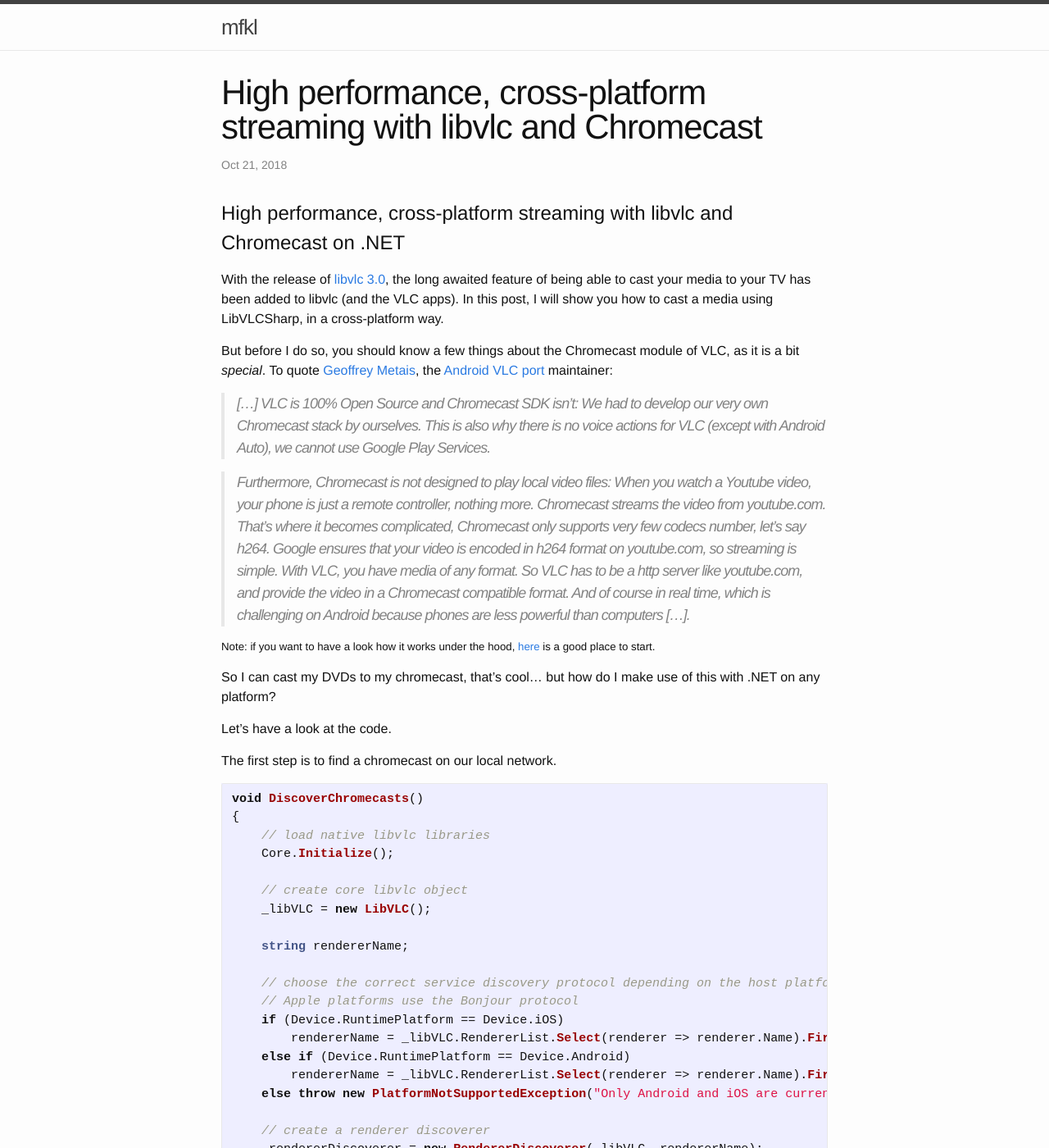
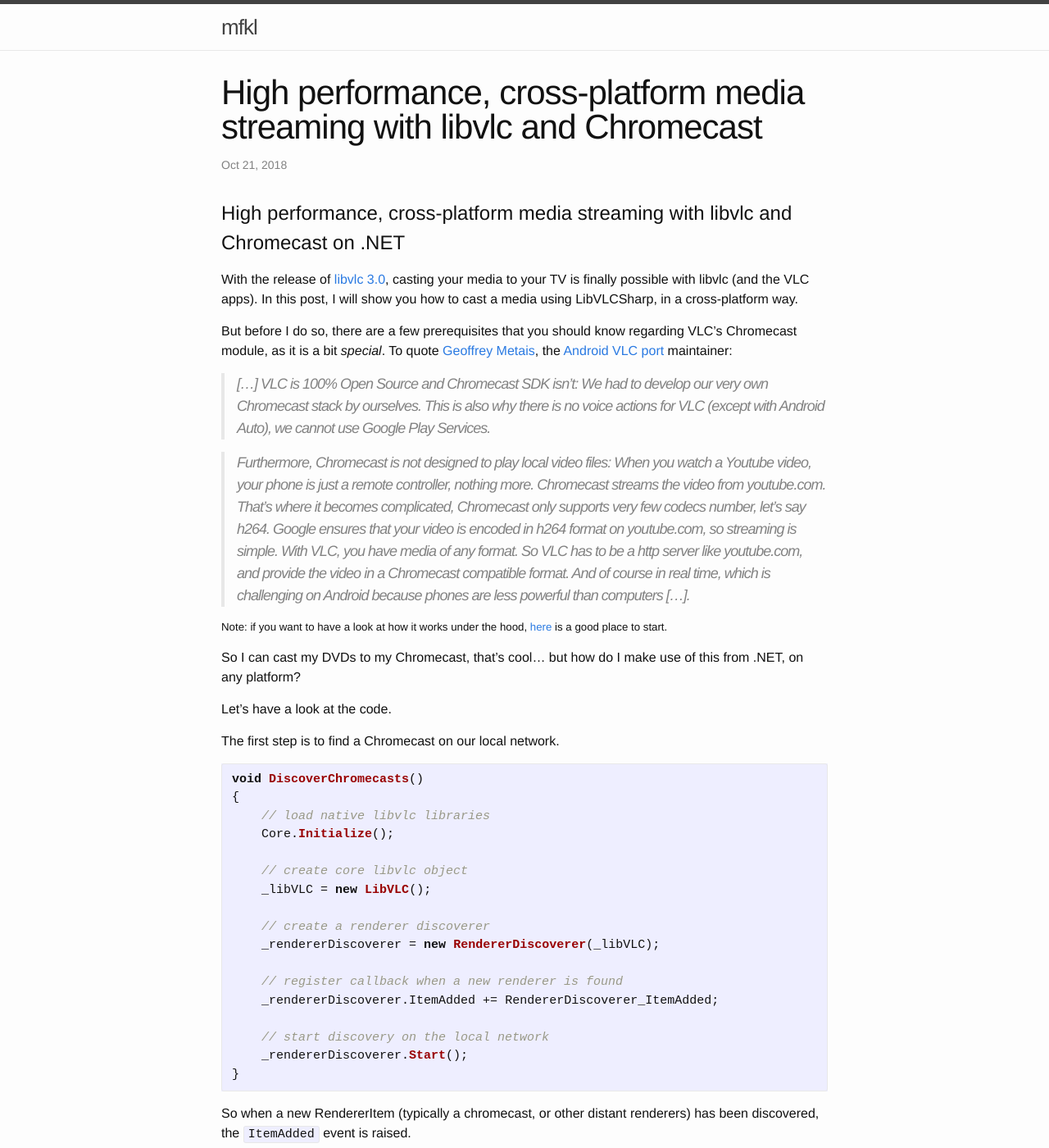
Before and after one commit to mfkl/mfkl.github.io, a Jekyll site: the page built from _posts/2018-10-22-High-performance-cross-platform-streaming-with-libvlc-and-Chromecast-on-.NET.markdown, in a window 1280 px wide and 1400 px high. Shown: the whole window at 82% size. Built offline with Jekyll 4.4.1, drawn with Linux system fonts in a browser that asks for light colours; some of the changed text lies outside the part shown.

Commit message:
update chromecast post

```diff
--- a/_posts/2018-10-22-High-performance-cross-platform-streaming-with-libvlc-and-Chromecast-on-.NET.markdown
+++ b/_posts/2018-10-22-High-performance-cross-platform-streaming-with-libvlc-and-Chromecast-on-.NET.markdown
@@ -1,14 +1,14 @@
 ---
 layout: post
-title:  "High performance, cross-platform streaming with libvlc and Chromecast"
+title:  "High performance, cross-platform media streaming with libvlc and Chromecast"
 date:   2018-10-21 10:10:40 +0700
 categories: chromecast
 ---
-# High performance, cross-platform streaming with libvlc and Chromecast on .NET
+# High performance, cross-platform media streaming with libvlc and Chromecast on .NET
 
-With the release of [libvlc 3.0](https://www.videolan.org/vlc/releases/3.0.0.html), the long awaited feature of being able to cast your media to your TV has been added to libvlc (and the VLC apps). In this post, I will show you how to cast a media using LibVLCSharp, in a cross-platform way.
+With the release of [libvlc 3.0](https://www.videolan.org/vlc/releases/3.0.0.html), casting your media to your TV is finally possible with libvlc (and the VLC apps). In this post, I will show you how to cast a media using LibVLCSharp, in a cross-platform way.
 
-But before I do so, you should know a few things about the Chromecast module of VLC, as it is a bit _special_. To quote [Geoffrey Metais](https://geoffreymetais.github.io/features/vlc-30/), the [Android VLC port](https://code.videolan.org/videolan/vlc-android) maintainer:
+But before I do so, there are a few prerequisites that you should know regarding VLC's Chromecast module, as it is a bit _special_. To quote [Geoffrey Metais](https://geoffreymetais.github.io/features/vlc-30/), the [Android VLC port](https://code.videolan.org/videolan/vlc-android) maintainer:
 
 > [...] VLC is 100% Open Source and Chromecast SDK isn’t: We had to develop our very own Chromecast stack by ourselves. This is also why there is no voice actions for VLC (except with Android Auto), we cannot use Google Play Services.
 
@@ -16,13 +16,13 @@
 That’s where it becomes complicated, Chromecast only supports very few codecs number, let’s say h264. Google ensures that your video is encoded in h264 format on youtube.com, so streaming is simple.
 With VLC, you have media of any format. So VLC has to be a http server like youtube.com, and provide the video in a Chromecast compatible format. And of course in real time, which is challenging on Android because phones are less powerful than computers [...].
 
-##### Note: if you want to have a look how it works under the hood, [here](https://github.com/videolan/vlc-3.0/tree/master/modules/stream_out/chromecast) is a good place to start.
+##### Note: if you want to have a look at how it works under the hood, [here](https://github.com/videolan/vlc-3.0/tree/master/modules/stream_out/chromecast) is a good place to start.
 
-So I can cast my DVDs to my chromecast, that's cool... but how do I make use of this with .NET on any platform?
+So I can cast my DVDs to my Chromecast, that's cool... but how do I make use of this from .NET, on any platform?
 
 Let's have a look at the code.
 
-The first step is to find a chromecast on our local network.
+The first step is to find a Chromecast on our local network.
 
 ~~~~csharp
 void DiscoverChromecasts()
@@ -33,18 +33,8 @@
     // create core libvlc object
     _libVLC = new LibVLC();
 
-    string rendererName;
-
-    // choose the correct service discovery protocol depending on the host platform
-    // Apple platforms use the Bonjour protocol
-    if (Device.RuntimePlatform == Device.iOS)
-        rendererName = _libVLC.RendererList.Select(renderer => renderer.Name).FirstOrDefault(name => name.Equals("Bonjour_renderer"));
-    else if (Device.RuntimePlatform == Device.Android)
-        rendererName = _libVLC.RendererList.Select(renderer => renderer.Name).FirstOrDefault(name => name.Equals("microdns_renderer"));
-    else throw new PlatformNotSupportedException("Only Android and iOS are currently supported in this sample");
-
     // create a renderer discoverer
-    _rendererDiscoverer = new RendererDiscoverer(_libVLC, rendererName);
+    _rendererDiscoverer = new RendererDiscoverer(_libVLC);
 
     // register callback when a new renderer is found
     _rendererDiscoverer.ItemAdded += RendererDiscoverer_ItemAdded;
@@ -95,4 +85,4 @@
 
 The full sample is available on the [VideoLAN GitLab](https://code.videolan.org/mfkl/libvlcsharp-samples/tree/master/Chromecast).
 
-It currently is implemented for both iOS and Android using Xamarin.Forms. It will however work on any platform supported by libvlc and Mono/.NET.
+It is currently implemented for both iOS and Android using Xamarin.Forms. It will however work on any platform supported by libvlc and Mono/.NET.
```
Also changed, not shown: 3 other files.
